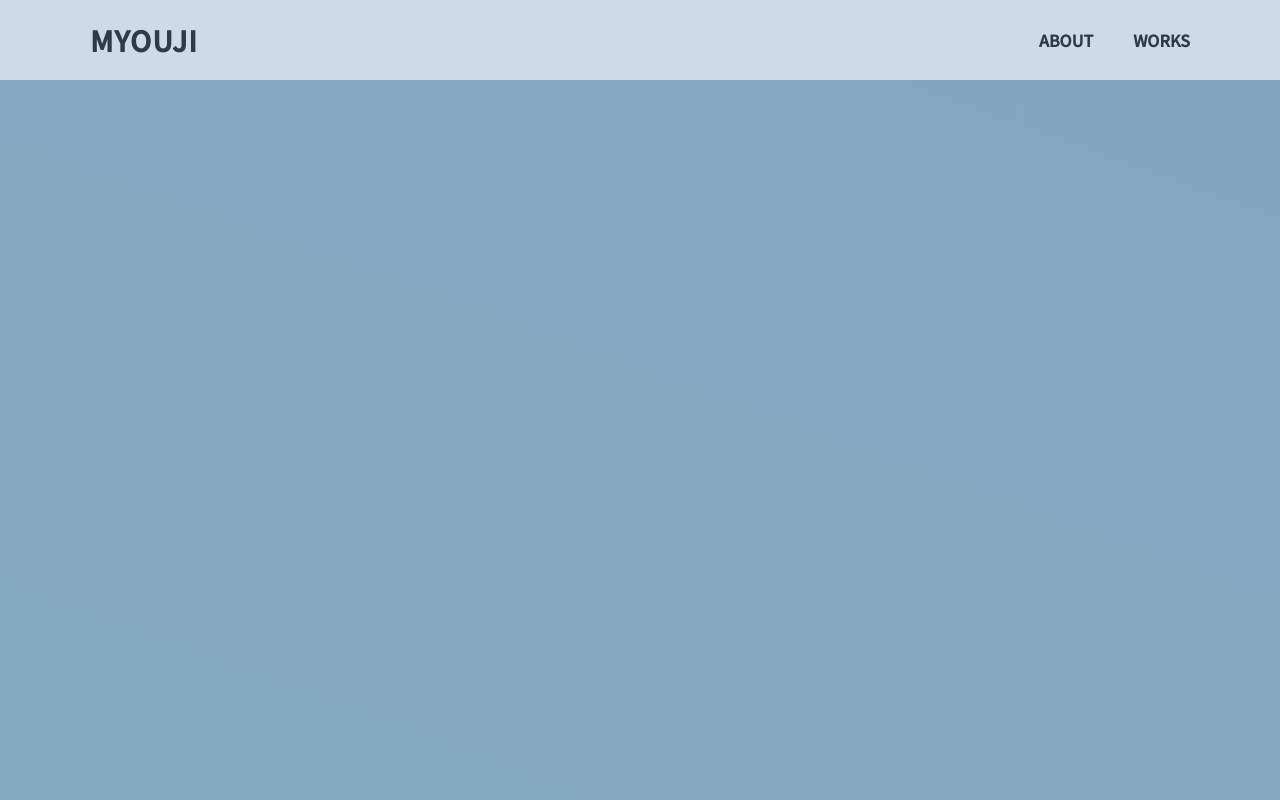
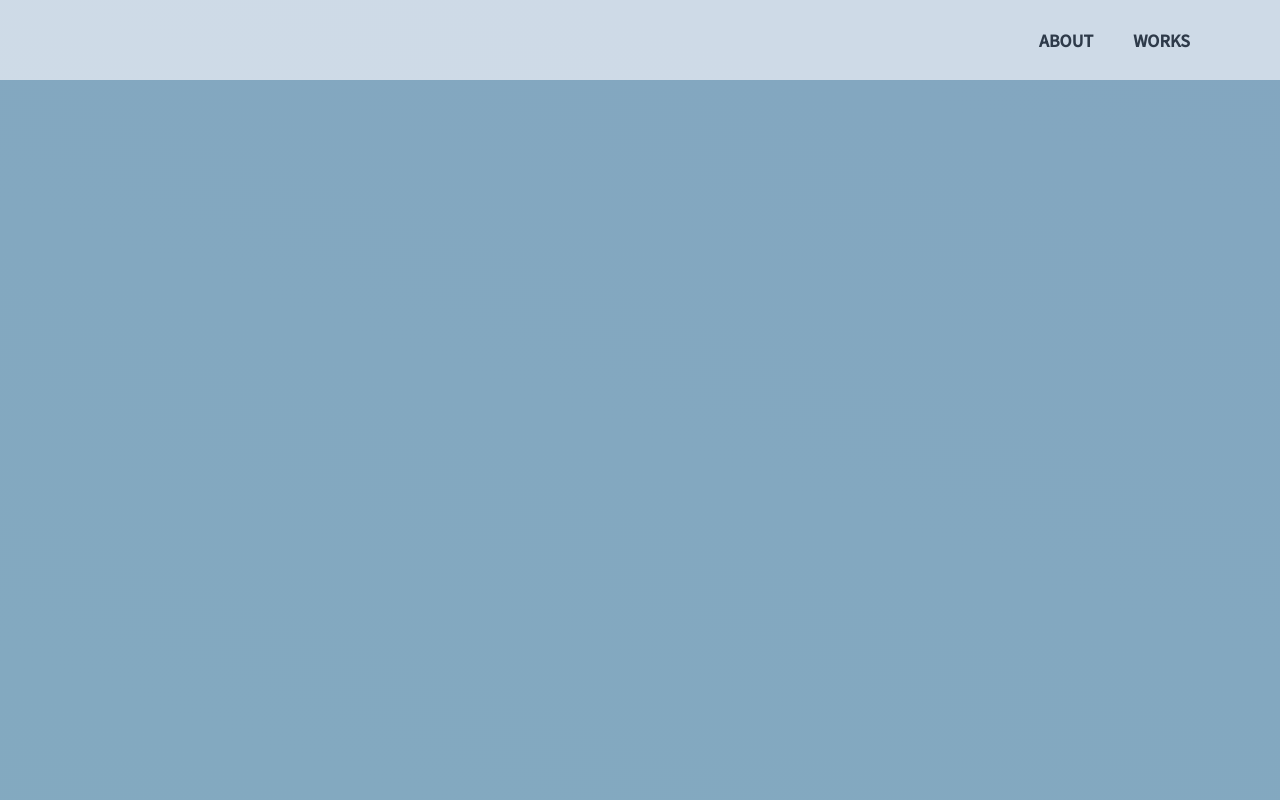
Before and after one commit to Waya-mst/mysite, a Next.js app: page / in a window 1280 px wide. Shown: the top 800 px of the page. Built offline with nearby package versions, Linux system fonts and the light colour scheme.

Commit message:
title change

```diff
--- a/src/pages/index.js
+++ b/src/pages/index.js
@@ -39,7 +39,7 @@ export default function Home() {
   return (
     <>
       <Head>
-        <title>NAMAEのホームページ</title>
+        <title>わやのホームページ</title>
         <meta name="description" content="HP作成会用のサンプルページ" />
         <meta name="viewport" content="width=device-width, initial-scale=1" />
         <link rel="icon" href="/favicon.ico" />
@@ -69,7 +69,7 @@ export default function Home() {
               mr="auto"
               ml="90px"
             >
-              MYOUJI
+
             </Text>
             <Flex mr="90px">
               <Text mr="40px" fontWeight={"bold"}>
```
